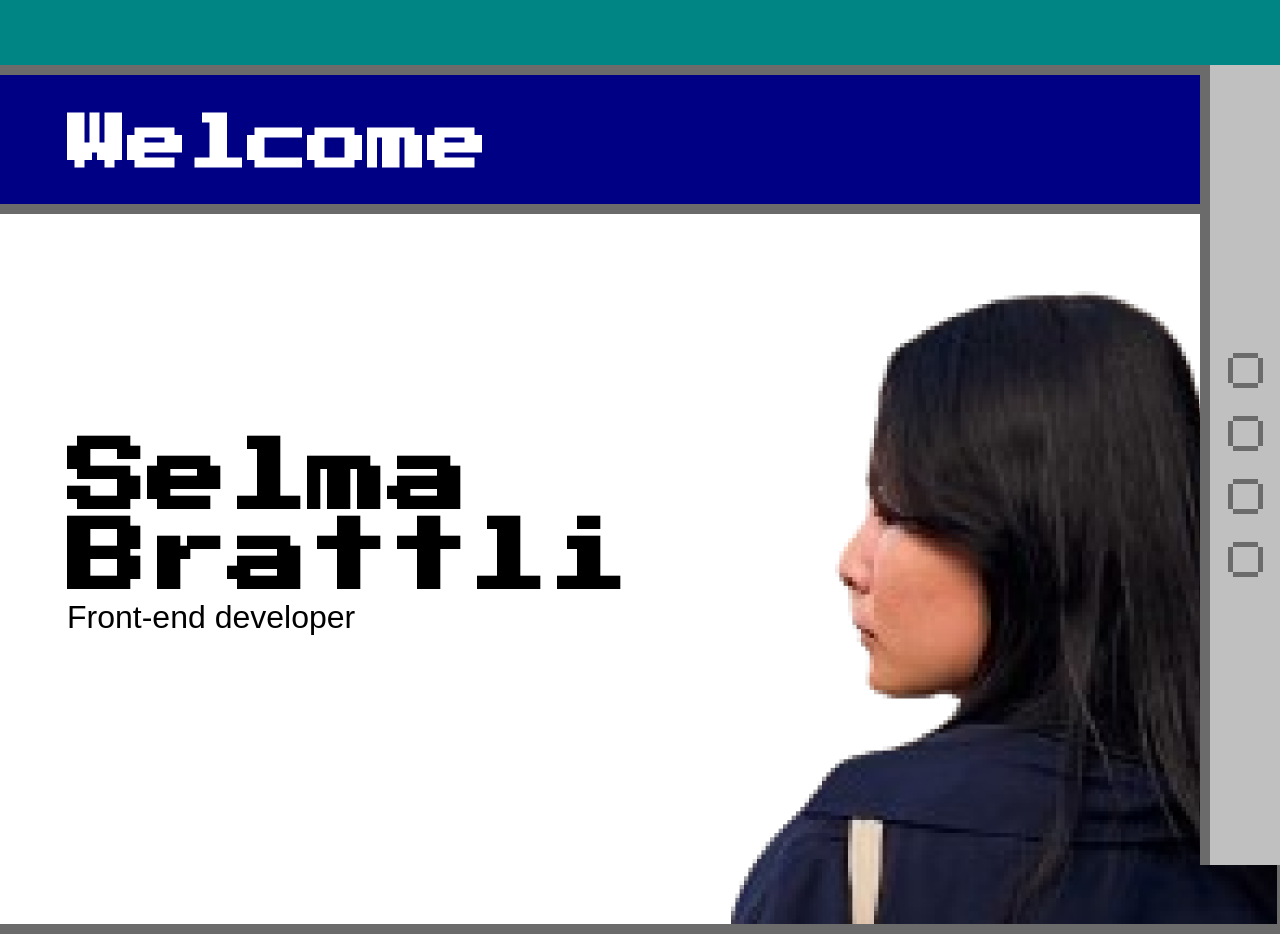
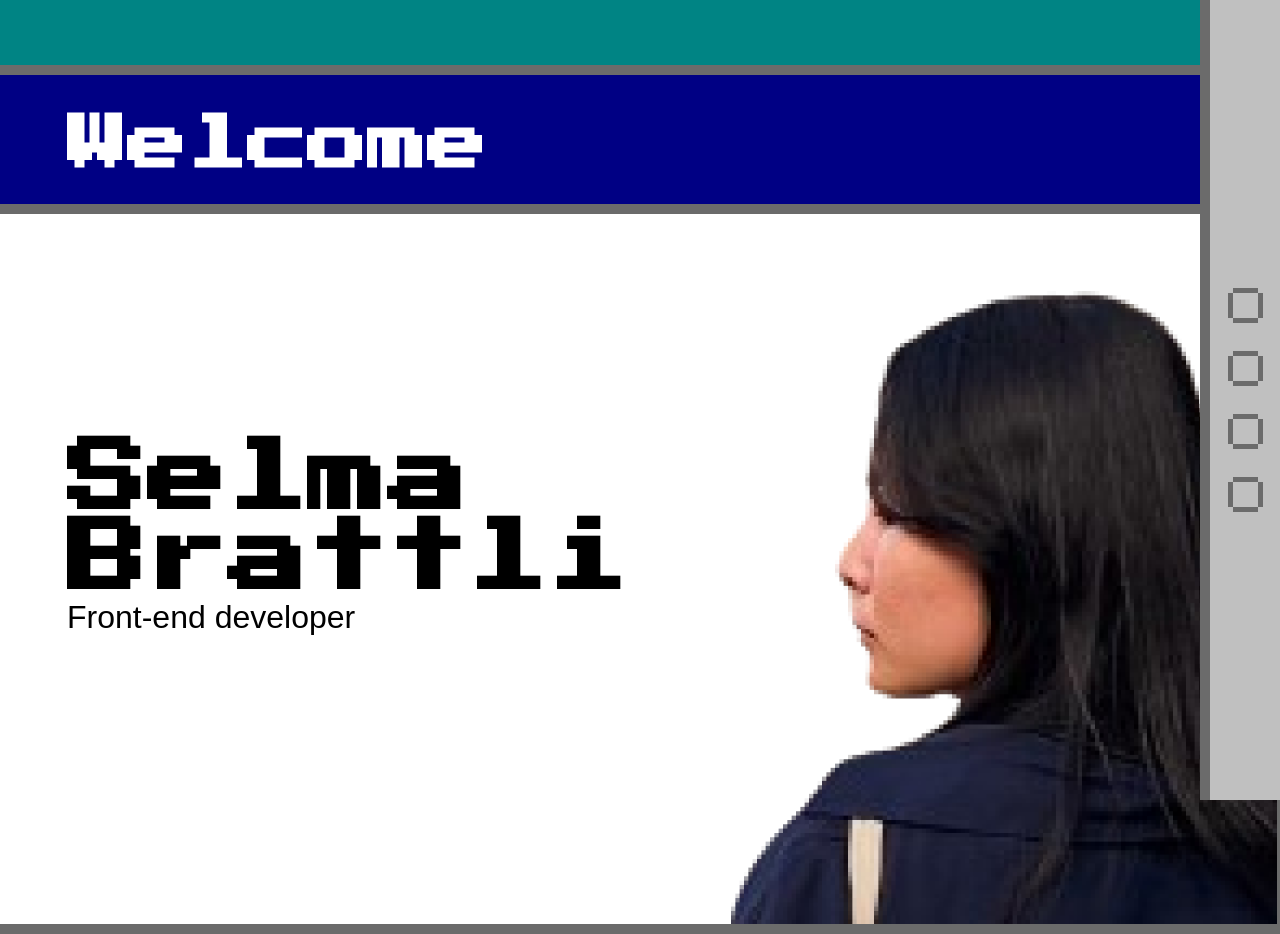
Before and after one commit to SelmaBtt/My-portfolio, a React (Vite) app: page / in a window 1280 px wide. Built offline with nearby package versions, Linux system fonts and the light colour scheme; a web font is replaced by a local one.

Commit message:
fixed nav css problem

```diff
--- a/src/components/App.jsx
+++ b/src/components/App.jsx
@@ -2,15 +2,17 @@ import { useState } from 'react'
 import '../stylesheets/Root.css'
 import Nav from './NavBar/Nav'
 import WelcomeSection from './WelcomeSection'
+import styled from '../stylesheets/App.module.css'
+
 
 function App() {
   const [count, setCount] = useState(0)
 
   return (
-    <>
+    <div className={styled.appContainer}>
       <Nav />
       <WelcomeSection />
-    </>
+    </div>
   )
 }
 
--- /dev/null
+++ b/src/stylesheets/App.module.css
@@ -0,0 +1,5 @@
+.appContainer{
+    display: flex;
+    flex-direction: column;
+    align-items: center;
+}
--- a/src/stylesheets/WelcomeSection.module.css
+++ b/src/stylesheets/WelcomeSection.module.css
@@ -1,7 +1,7 @@
 @import url(Root.css);
 
 .divWrapper{
-    margin: 65px 0 0 -183px;
+    margin: 65px auto 0 -183px;
     width: 1470px;
 }
 
```
